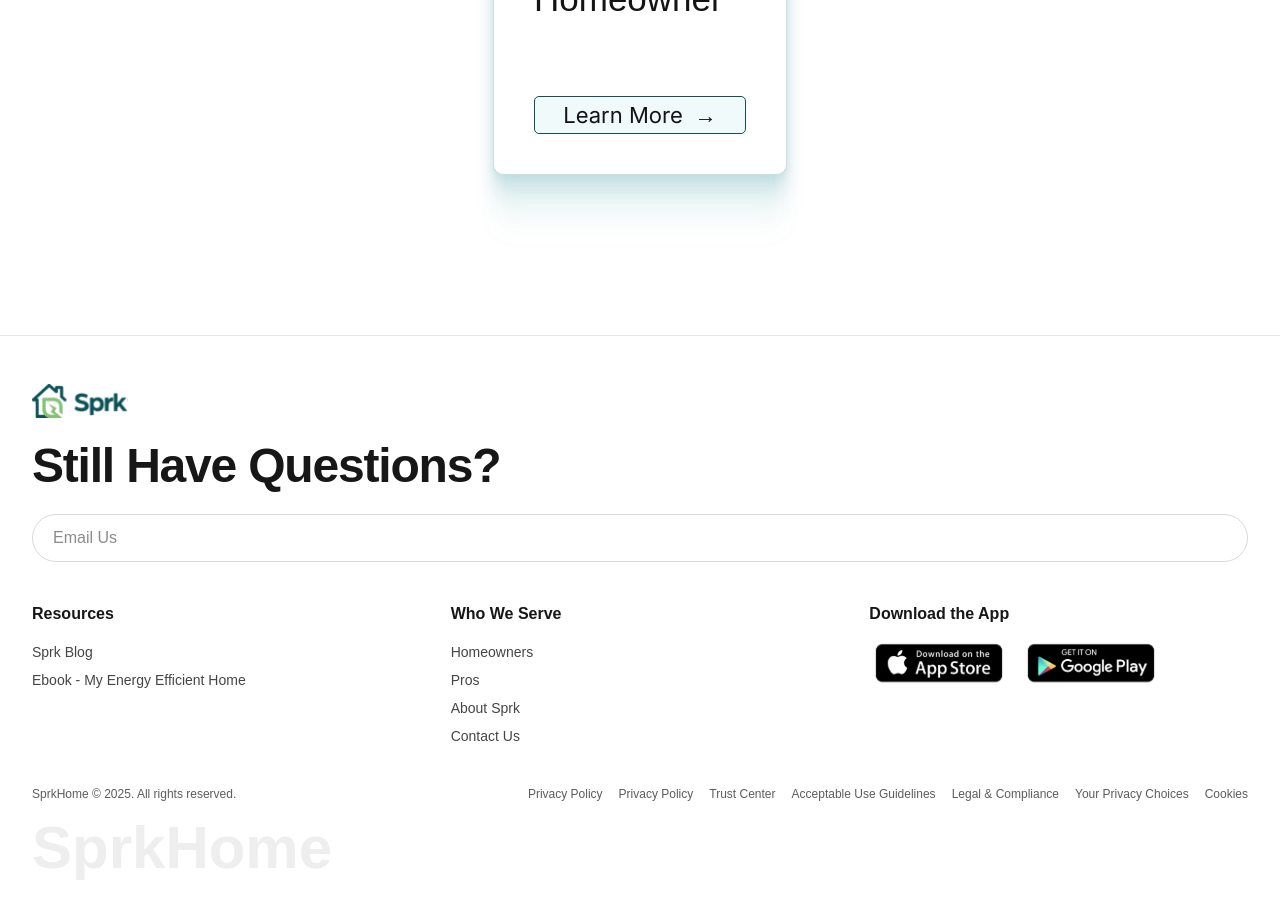
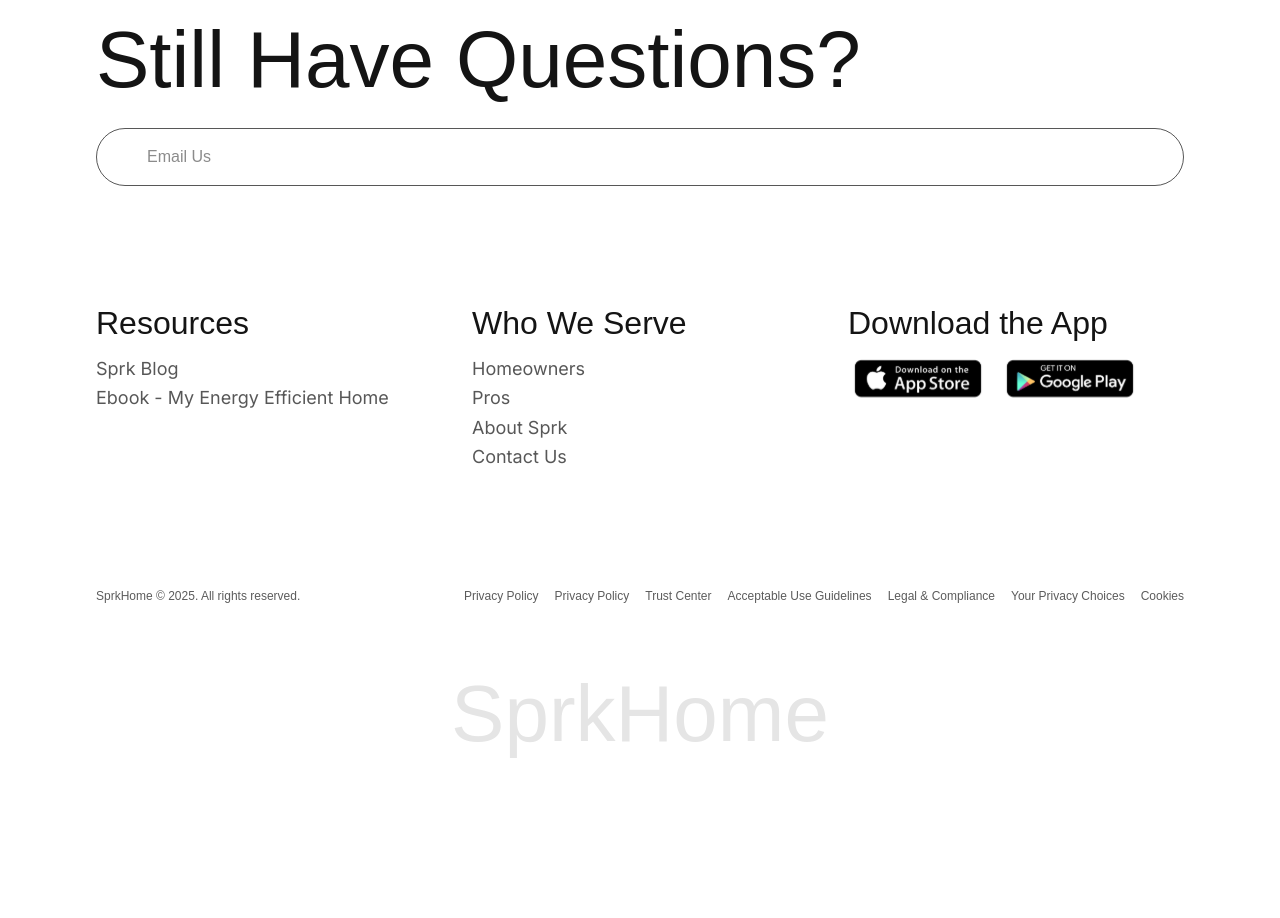
Before and after one commit to joylanjobs12/sprk_website, a Next.js app: page / in a window 1280 px wide. Shown: the part 1120-2038 px from the top of the page. After the commit the page ends 1978 px from the top, so only its background shows below. Built offline with nearby package versions, Linux system fonts and the light colour scheme.

Commit message:
style: home page

```diff
--- a/src/app/page.tsx
+++ b/src/app/page.tsx
@@ -53,8 +53,8 @@
 
 export default function Home() {
   return (
-    <section className="mx-auto max-w-[1440px] px-4 sm:px-6 lg:px-8 py-16">
-      <div className="text-center">
+    <section className="mx-auto max-w-[1440px] ">
+      <div className="text-center pt-[80px]">
         <h1
           className="text-center"
           style={{
--- a/src/components/Footer.tsx
+++ b/src/components/Footer.tsx
@@ -1,35 +1,93 @@
 import Image from "next/image";
+import { Inter } from "next/font/google";
+
+const inter = Inter({ subsets: ["latin"] });
 
 export default function Footer() {
   return (
     <footer className="mt-24 border-t border-black/10 dark:border-white/10">
-      <div className="mx-auto max-w-[1440px] px-4 sm:px-6 lg:px-8 py-12">
-        <div className="flex flex-col gap-10">
+      <div className="mx-auto w-full max-w-[1440px] px-[96px] py-[100px] flex flex-col items-center gap-[80px]">
+        <div className="flex flex-col gap-10 w-full">
           <div className="flex flex-col gap-6">
             <Image src="/logo/logo.svg" alt="Sprk" width={96} height={28} />
-            <h2 className="text-4xl sm:text-5xl font-semibold tracking-tight">
+            <h2
+              className="flex-[1_0_0]"
+              style={{
+                color: "var(--Text-Title, #141414)",
+                fontFamily: '"Aeonik Pro", sans-serif',
+                fontSize: 80,
+                fontStyle: "normal",
+                fontWeight: 500,
+                lineHeight: "110%",
+              }}
+            >
               Still Have Questions?
             </h2>
-            <div className="flex items-center">
+            <div
+              className="flex flex-wrap items-center content-center self-stretch px-[50px] py-4 rounded-[50px] border"
+              style={{ borderColor: "var(--Body-Text, rgba(0, 0, 0, 0.66))" }}
+            >
               <input
                 type="email"
                 placeholder="Email Us"
-                className="w-full h-12 rounded-full px-5 border border-black/15 dark:border-white/15 bg-transparent outline-none"
+                className="w-full bg-transparent outline-none"
               />
             </div>
           </div>
 
-          <div className="grid grid-cols-1 sm:grid-cols-3 gap-10">
+          <div className="w-full grid grid-cols-1 sm:grid-cols-3 gap-10 py-[80px]">
             <div>
-              <h3 className="font-semibold mb-4">Resources</h3>
-              <ul className="space-y-2 text-sm opacity-80">
+              <h3
+                className="mb-4"
+                style={{
+                  color: "var(--Text-Title, #141414)",
+                  fontFamily: '"Aeonik Pro", sans-serif',
+                  fontSize: 32,
+                  fontStyle: "normal",
+                  fontWeight: 500,
+                  lineHeight: "110%",
+                }}
+              >
+                Resources
+              </h3>
+              <ul
+                className={`${inter.className} space-y-2 self-stretch`}
+                style={{
+                  color: "var(--Body-Text, rgba(0, 0, 0, 0.66))",
+                  fontSize: 18,
+                  fontStyle: "normal",
+                  fontWeight: 400,
+                  lineHeight: "120%",
+                }}
+              >
                 <li>Sprk Blog</li>
                 <li>Ebook - My Energy Efficient Home</li>
               </ul>
             </div>
             <div>
-              <h3 className="font-semibold mb-4">Who We Serve</h3>
-              <ul className="space-y-2 text-sm opacity-80">
+              <h3
+                className="mb-4"
+                style={{
+                  color: "var(--Text-Title, #141414)",
+                  fontFamily: '"Aeonik Pro", sans-serif',
+                  fontSize: 32,
+                  fontStyle: "normal",
+                  fontWeight: 500,
+                  lineHeight: "110%",
+                }}
+              >
+                Who We Serve
+              </h3>
+              <ul
+                className={`${inter.className} space-y-2 self-stretch`}
+                style={{
+                  color: "var(--Body-Text, rgba(0, 0, 0, 0.66))",
+                  fontSize: 18,
+                  fontStyle: "normal",
+                  fontWeight: 400,
+                  lineHeight: "120%",
+                }}
+              >
                 <li>Homeowners</li>
                 <li>Pros</li>
                 <li>About Sprk</li>
@@ -37,7 +95,19 @@
               </ul>
             </div>
             <div>
-              <h3 className="font-semibold mb-4">Download the App</h3>
+              <h3
+                className="mb-4"
+                style={{
+                  color: "var(--Text-Title, #141414)",
+                  fontFamily: '"Aeonik Pro", sans-serif',
+                  fontSize: 32,
+                  fontStyle: "normal",
+                  fontWeight: 500,
+                  lineHeight: "110%",
+                }}
+              >
+                Download the App
+              </h3>
               <div className="flex gap-3 items-center">
                 <Image src="/footer/download-app.svg" alt="App Store" width={140} height={44} />
                 <Image src="/footer/google-play.svg" alt="Google Play" width={140} height={44} />
@@ -45,8 +115,8 @@
             </div>
           </div>
 
-          <div className="flex flex-col gap-4 text-xs opacity-70">
-            <div className="flex flex-wrap justify-between gap-3">
+          <div className="flex flex-col gap-4 text-xs opacity-70 w-full">
+            <div className="flex flex-wrap justify-between gap-3 pb-[50px] ">
               <span>SprkHome © 2025. All rights reserved.</span>
               <div className="flex flex-wrap gap-4">
                 <span>Privacy Policy</span>
@@ -58,7 +128,19 @@
                 <span>Cookies</span>
               </div>
             </div>
-            <div className="text-6xl font-semibold opacity-10 select-none">SprkHome</div>
+            <div
+              className="self-stretch text-center select-none"
+              style={{
+                color: "rgba(0, 0, 0, 0.15)",
+                fontFamily: '"Aeonik Pro", sans-serif',
+                fontSize: 80,
+                fontStyle: "normal",
+                fontWeight: 500,
+                lineHeight: "110%",
+              }}
+            >
+              SprkHome
+            </div>
           </div>
         </div>
       </div>
```
